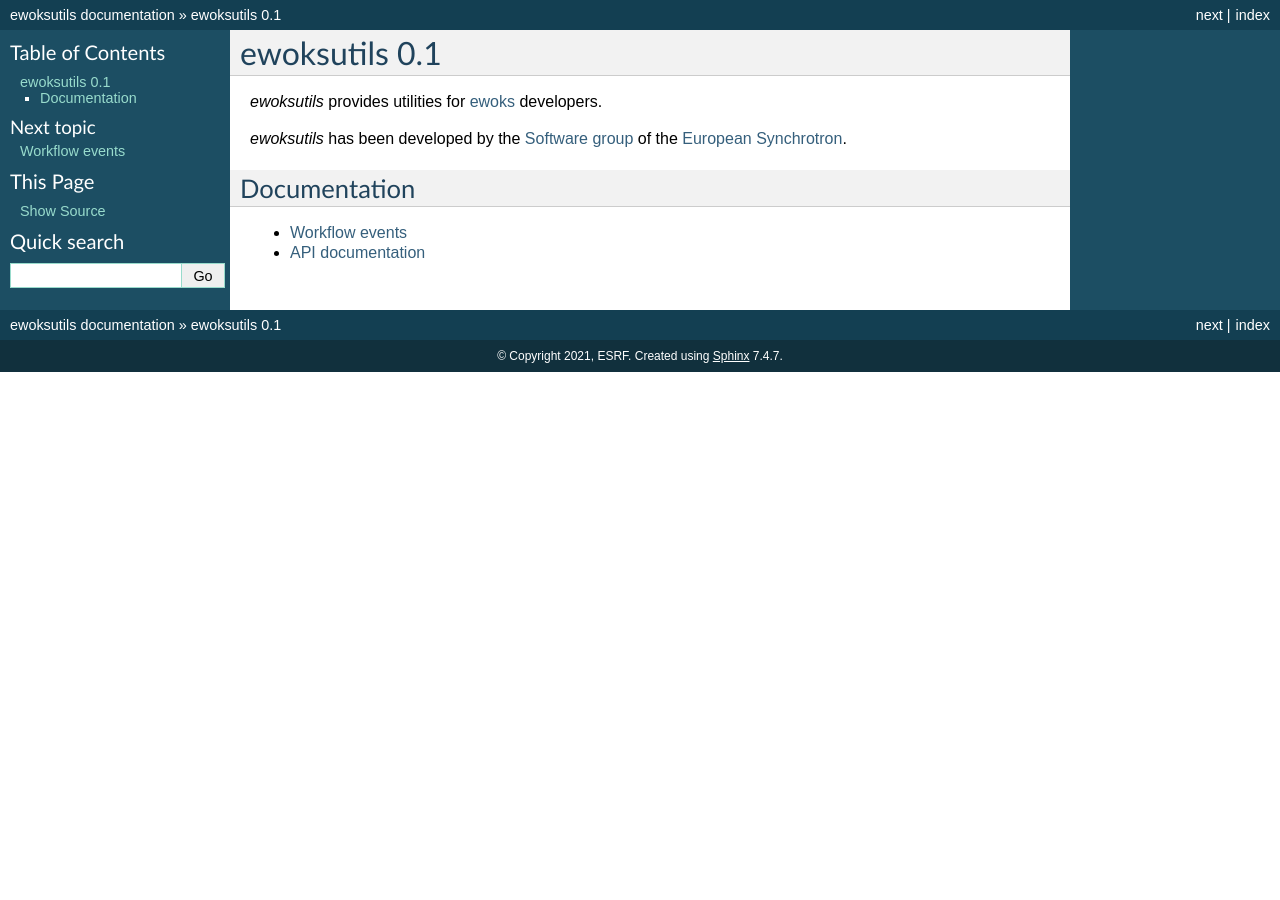
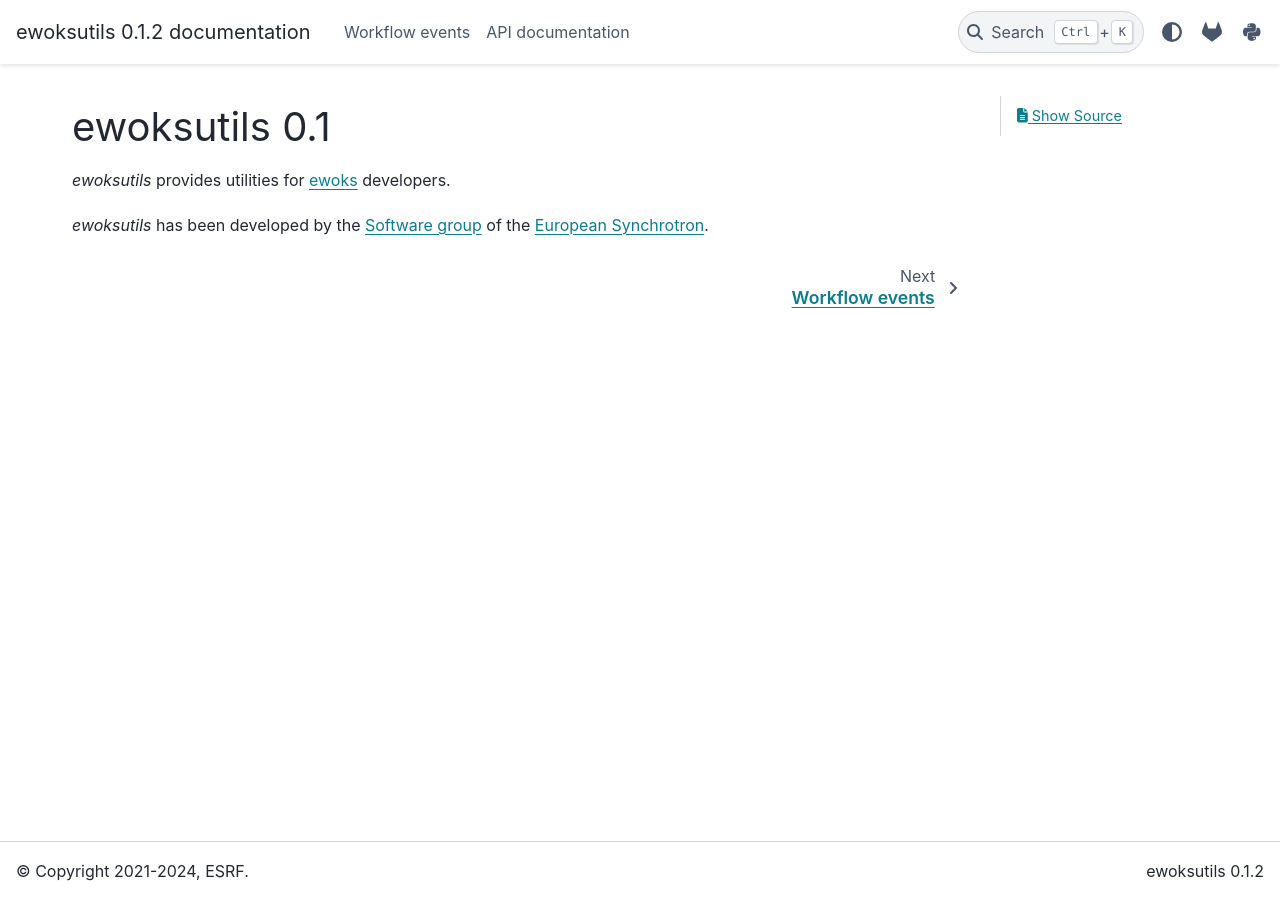
Before and after one commit to ewoks-kit/ewoksutils, a Sphinx documentation site: the page built from doc/index.rst, in a window 1280 px wide. Built offline with Sphinx 7.4.7 and the PyData theme 0.15.4, drawn with Linux system fonts in a browser that asks for light colours.

Commit message:
pydata sphinx theme

```diff
--- /dev/null
+++ b/doc/_templates/footer_end.html
@@ -0,0 +1 @@
+{{ project }} {{ release }}
--- a/doc/conf.py
+++ b/doc/conf.py
@@ -1,12 +1,19 @@
 """rm -rf doc/_generated/; sphinx-build doc build/sphinx/html -E -a
 """
 
-from typing import List
+# -- Project information -----------------------------------------------------
+# https://www.sphinx-doc.org/en/master/usage/configuration.html#project-information
+
+from ewoksutils import __version__ as release
 
 project = "ewoksutils"
-version = "0.1"
-copyright = "2021, ESRF"
+version = ".".join(release.split(".")[:2])
+copyright = "2021-2024, ESRF"
 author = "ESRF"
+docstitle = f"{project} {version}"
+
+# -- General configuration ---------------------------------------------------
+# https://www.sphinx-doc.org/en/master/usage/configuration.html#general-configuration
 
 extensions = [
     "sphinx.ext.autodoc",
@@ -15,12 +22,13 @@ extensions = [
     "sphinx_autodoc_typehints",
 ]
 templates_path = ["_templates"]
-exclude_patterns: List[str] = []
+exclude_patterns = []
 
 always_document_param_types = True
 
-html_theme = "classic"
-html_static_path: List[str] = []
+# mermaid does not render when nbsphinx is used
+# https://github.com/spatialaudio/nbsphinx/issues/678
+nbsphinx_requirejs_path = ""
 
 autosummary_generate = True
 autodoc_default_flags = [
@@ -28,3 +36,26 @@ autodoc_default_flags = [
     "undoc-members",
     "show-inheritance",
 ]
+
+
+# -- Options for HTML output -------------------------------------------------
+# https://www.sphinx-doc.org/en/master/usage/configuration.html#options-for-html-output
+
+html_theme = "pydata_sphinx_theme"
+html_static_path = []
+html_theme_options = {
+    "icon_links": [
+        {
+            "name": "gitlab",
+            "url": "https://gitlab.esrf.fr/workflow/ewoks/ewoksutils",
+            "icon": "fa-brands fa-gitlab",
+        },
+        {
+            "name": "pypi",
+            "url": "https://pypi.org/project/ewoksutils",
+            "icon": "fa-brands fa-python",
+        },
+    ],
+    "footer_start": ["copyright"],
+    "footer_end": ["footer_end"],
+}
--- a/doc/index.rst
+++ b/doc/index.rst
@@ -3,13 +3,10 @@
 
 *ewoksutils* provides utilities for `ewoks <https://ewoks.readthedocs.io/>`_ developers.
 
-*ewoksutils* has been developed by the `Software group <http://www.esrf.eu/Instrumentation/software>`_ of the `European Synchrotron <https://www.esrf.eu/>`_.
-
-Documentation
--------------
+*ewoksutils* has been developed by the `Software group <https://www.esrf.fr/Instrumentation/software>`_ of the `European Synchrotron <https://www.esrf.fr/>`_.
 
 .. toctree::
-    :maxdepth: 2
+    :hidden:
 
     events
     api
--- a/setup.cfg
+++ b/setup.cfg
@@ -37,6 +37,7 @@ doc =
     %(test)s
     sphinx >=4.5
     sphinx-autodoc-typehints >=1.16
+    pydata-sphinx-theme < 0.15
 
 # E501 (line too long) ignored for now
 # E203 and W503 incompatible with black formatting (https://black.readthedocs.io/en/stable/compatible_configs.html#flake8)
```
